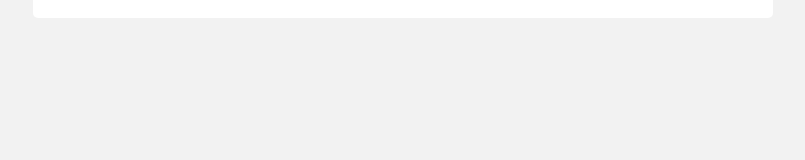
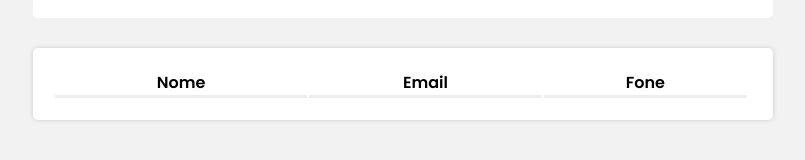
Before and after one commit to hudsonfs7/mysql_react_crud, a React (Vite) app in the folder frontend/: page / in a window 1280 px wide. Shown: the part 154-314 px from the top of the page, without its empty margins (237-1042 px from the left). Built offline with nearby package versions, Linux system fonts and the light colour scheme.

Commit message:
Grid of dates created, no bugs so far

```diff
--- a/frontend/src/App.jsx
+++ b/frontend/src/App.jsx
@@ -1,6 +1,8 @@
 import Global from "./styles/global"
 import styled from 'styled-components'
-import Form from "./components/Form.jsx"
+import Form from "./components/Form"
+import Grid from "./components/Grid"
+
 import {toast, ToastContainer} from "react-toastify"
 import "react-toastify/dist/ReactToastify.css"
 
@@ -28,6 +30,8 @@
       <Title>Usuários</Title>
       <Form />
 
+      <Grid />
+
       </Container>
 
 
--- /dev/null
+++ b/frontend/src/components/Grid.jsx
@@ -0,0 +1,57 @@
+import React from 'react'
+import axios from 'axios'
+import styled from 'styled-components'
+import { FaTrash, FaEdit} from 'react-icons/fa'
+import {toast} from 'react-toastify'
+
+
+
+const Table = styled.table`
+width: 100%;
+background-color: #fff;
+padding: 20px;
+box-shadow: 0px 0px 5px #ccc;
+border-radius: 5px;
+max-width: 800px;
+margin: 20px auto;
+word-break: break-all;
+`
+
+export const Thead = styled.thead`
+
+`
+
+export const Tr = styled.tr`
+
+`
+
+export const Th = styled.th`
+tex-align: start;
+border-bottom: inset;
+padding-bottom: 5px
+
+@media (max-width: 500px) {
+  ${(props) => props.onlyWeb && "display: none"}
+}
+
+`
+
+
+const Grid = () => {
+  return(
+    <Table>
+      <Thead>
+        <Tr>
+          <Th>Nome</Th>
+          <Th>Email</Th>
+          <Th onlyWeb>Fone</Th>
+          <Th></Th>
+          <Th></Th>
+        </Tr>
+      </Thead>
+
+    </Table>
+  );
+}
+
+export default Grid
```
